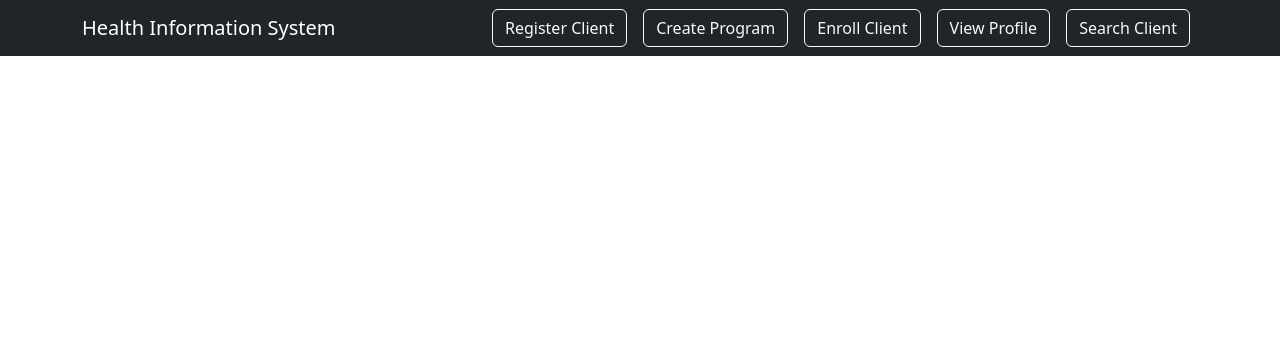
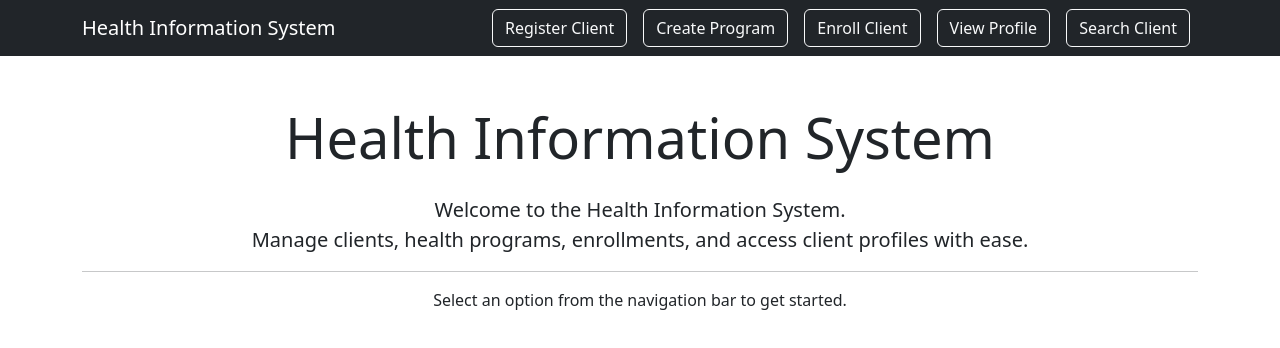
Before and after one commit to abudhosamuel/CEMA_TASK, a React (Create React App) app in the folder frontend/: page / in a window 1280 px wide. Shown: the top 348 px of the page. Built offline with nearby package versions, Linux system fonts and the light colour scheme.

Commit message:
Added Home.js component

```diff
--- a/frontend/src/App.js
+++ b/frontend/src/App.js
@@ -1,18 +1,19 @@
-import { BrowserRouter as Router, Routes, Route } from 'react-router-dom';
+import { BrowserRouter as Router, Routes, Route, NavLink } from 'react-router-dom';
 import RegisterClient from './components/RegisterClient';
 import CreateProgram from './components/CreateProgram';
 import EnrollClient from './components/EnrollClient';
 import ViewClientProfile from './components/ViewClientProfile';
 import SearchClient from './components/SearchClient';
-import { NavLink } from 'react-router-dom';
-
+import Home from './components/Home';
 
 function App() {
   return (
     <Router>
       <nav className="navbar navbar-expand-lg navbar-dark bg-dark mb-4">
         <div className="container">
-    <a className="navbar-brand text-white" href="/">Health Information System</a>
+          <NavLink to="/" className="navbar-brand text-white">
+            Health Information System
+          </NavLink>
           <div>
             <NavLink
               to="/register"
@@ -52,8 +53,8 @@ function App() {
         </div>
       </nav>
 
-
       <Routes>
+        <Route path="/" element={<Home />} />
         <Route path="/register" element={<RegisterClient />} />
         <Route path="/program" element={<CreateProgram />} />
         <Route path="/enroll" element={<EnrollClient />} />
--- /dev/null
+++ b/frontend/src/components/Home.js
@@ -0,0 +1,17 @@
+import React from 'react';
+
+function Home() {
+  return (
+    <div className="container mt-5 text-center">
+      <h1 className="display-4 mb-4"> Health Information System</h1>
+      <p className="lead">
+        Welcome to the Health Information System. <br />
+        Manage clients, health programs, enrollments, and access client profiles with ease.
+      </p>
+      <hr />
+      <p>Select an option from the navigation bar to get started.</p>
+    </div>
+  );
+}
+
+export default Home;
```
Lines whose indentation alone changed are shown as unchanged.
